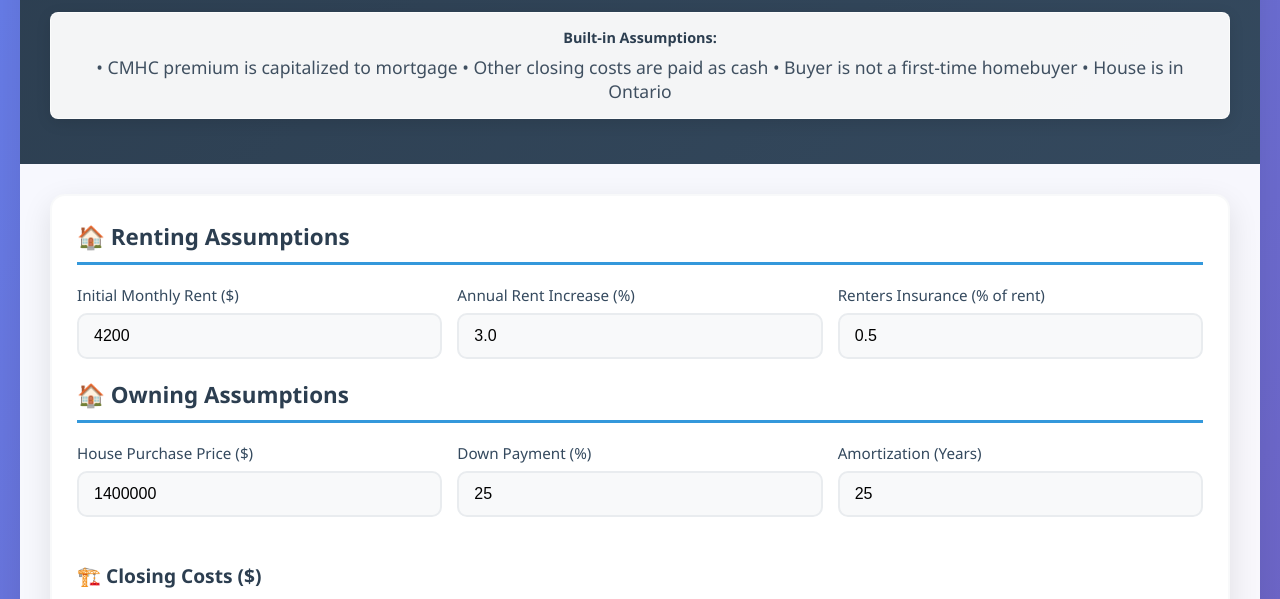
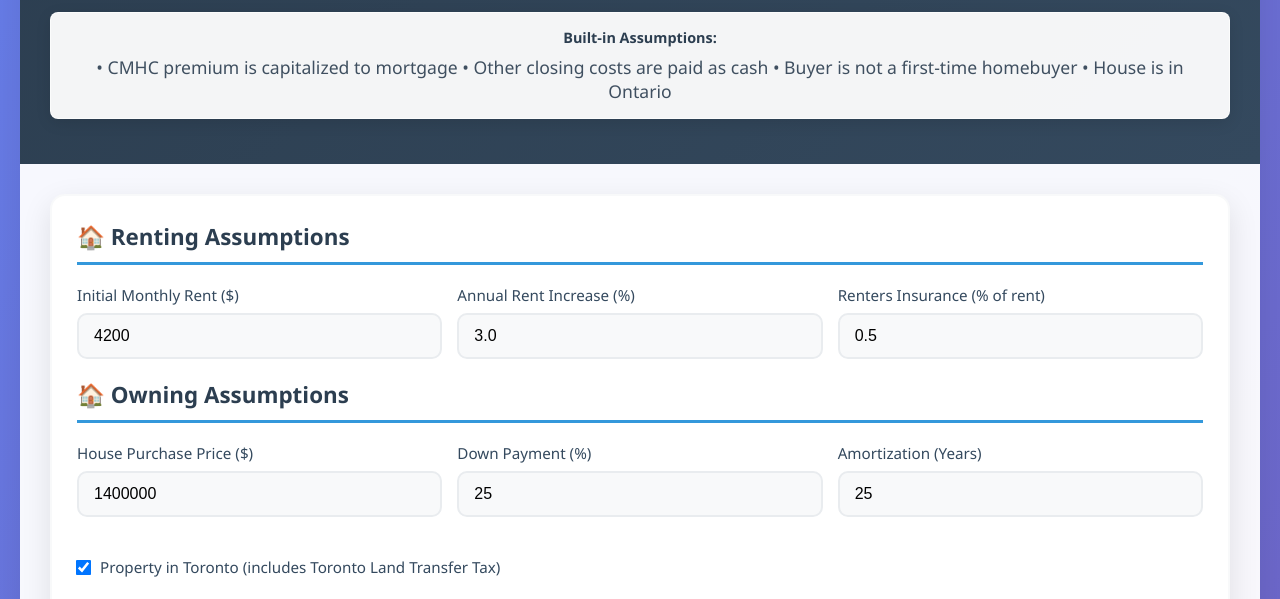
Before and after one commit to 386mhz/rentvsbuy, a plain HTML site: page index.html in a window 1280 px wide. Shown: the part 166-765 px from the top of the page. Drawn offline with Linux system fonts and the light colour scheme.

Commit message:
Update index.html
added checkbox for a Toronto home and updated code to use Toronto land xfer tax if checked

```diff
--- a/index.html
+++ b/index.html
@@ -376,6 +376,15 @@
                     </div>
                 </div>
 
+				<div class="input-group" style="margin: 20px 0;">
+					<label style="display: flex; align-items: center; font-weight: 500; color: #34495e; font-size: 0.95rem;">
+						<input type="checkbox" id="propertyInToronto"
+						   style="margin-right: 10px; width: auto; transform: scale(1.2);"
+						   onchange="updateCalculatedFields()" checked>
+						Property in Toronto (includes Toronto Land Transfer Tax)
+					</label>
+				</div>
+
 				<h3 style="margin: 25px 0 15px 0; color: #2c3e50; font-size: 1.2rem;">🏗️ Closing Costs ($)</h3>
 
                 <div class="three-column">
@@ -673,9 +682,7 @@
                 parseFloat(document.getElementById('cpiRate2').value) / 100,
                 parseFloat(document.getElementById('cpiRate3').value) / 100
             ];
-            const rentersInsuranceRates = [
-                parseFloat(document.getElementById('rentersInsurancePercent').value) / 100,
-            ];
+            const rentersInsuranceRate = parseFloat(document.getElementById('rentersInsurancePercent').value) / 100;
 
             const investmentTaxRate = parseFloat(document.getElementById('investmentTaxRate').value) / 100;
 
@@ -887,9 +894,11 @@
         }
 
         // Auto-calculate land transfer taxes and CMHC when house price or down payment changes
+
 		function updateCalculatedFields() {
 			const housePrice = parseFloat(document.getElementById('housePrice').value) || 0;
 			const downPaymentPercent = parseFloat(document.getElementById('downPayment').value) / 100 || 0;
+			const isTorontoProperty = document.getElementById('propertyInToronto').checked;
 			const ontarioLTTField = document.getElementById('ontarioLTT');
 			const torontoLTTField = document.getElementById('torontoLTT');
 			const cmhcField = document.getElementById('cmhcInsurance');
@@ -897,7 +906,13 @@
 			// Update land transfer taxes
 			document.getElementById('ontarioLTT').value = Math.round(calculateOntarioLTT(housePrice));
 			ontarioLTTField.setAttribute('readonly', 'readonly');
+
+			// Only calculate Toronto LTT if property is in Toronto
+			if (isTorontoProperty) {
 				document.getElementById('torontoLTT').value = Math.round(calculateTorontoLTT(housePrice));
+			} else {
+				document.getElementById('torontoLTT').value = 0;
+			}
 			torontoLTTField.setAttribute('readonly', 'readonly');
 
 			// Update CMHC insurance
```
Lines whose indentation alone changed are shown as unchanged.
